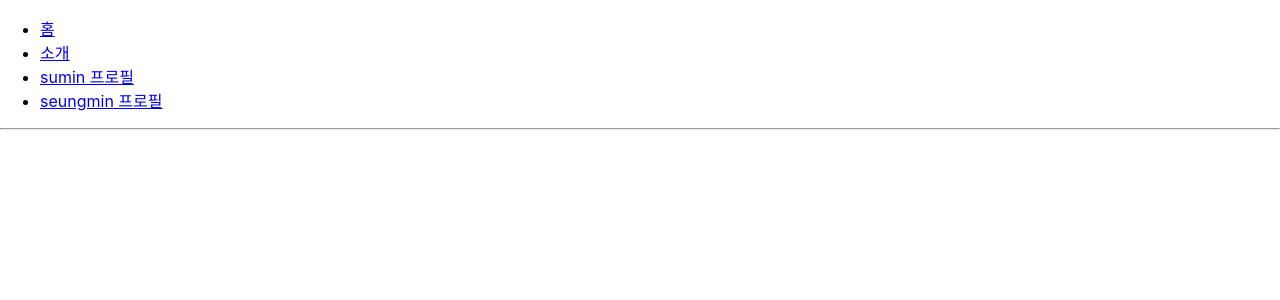
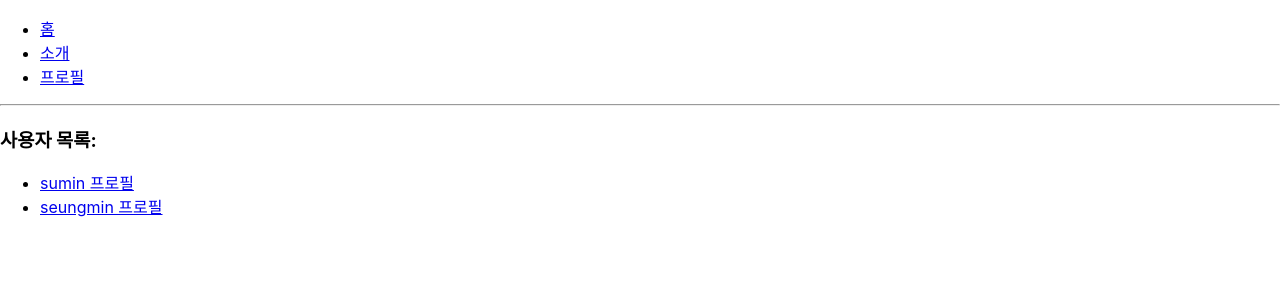
Before and after one commit to hongsoom/React-Practice, a React (Create React App) app: page /profiles in a window 1280 px wide. Shown: the top 300 px of the page. Built offline with nearby package versions, Linux system fonts and the light colour scheme.

Commit message:
sub route

```diff
--- /dev/null
+++ b/src/13/ReactRouter/Profiles.js
@@ -0,0 +1,23 @@
+import { Link, Route, Routes } from "react-router-dom";
+import Profile from "./Profile";
+
+const Profiles = () => {
+  return (
+    <div>
+      <h3>사용자 목록:</h3>
+      <ul>
+        <li>
+          <Link to="profiles/sumin">sumin 프로필</Link>
+        </li>
+        <li>
+          <Link to="profiles/seungmin">seungmin 프로필</Link>
+        </li>
+      </ul>
+      <Routes>
+        <Route path="/profiles/*" element={<div>사용자를 선택해 주세요</div>} />
+        <Route path="/profiles/:username" element={<Profile />} />
+      </Routes>
+    </div>
+  );
+};
+export default Profiles;
--- a/src/App.js
+++ b/src/App.js
@@ -11,6 +11,7 @@ import { Route, Routes, Link } from "react-router-dom";
 import About from "./13/ReactRouter/About";
 import Home from "./13/ReactRouter/Home";
 import Profile from "./13/ReactRouter/Profile";
+import Profiles from "./13/ReactRouter/Profiles";
 
 const App = () => {
   return (
@@ -25,17 +26,14 @@ const App = () => {
           <Link to="/about">소개</Link>
         </li>
         <li>
-          <Link to="/profile/sumin">sumin 프로필</Link>
-        </li>
-        <li>
-          <Link to="/profile/seungmin">seungmin 프로필</Link>
+          <Link to="/profiles">프로필</Link>
         </li>
       </ul>
       <hr />
       <Routes>
         <Route path="/" element={<Home />} exact={true} />
         <Route path="/about" element={<About />} />
-        <Route path="/profile/:username" element={<Profile />} />
+        <Route path="/profiles/*" element={<Profiles />} />
       </Routes>
     </div>
   );
```
